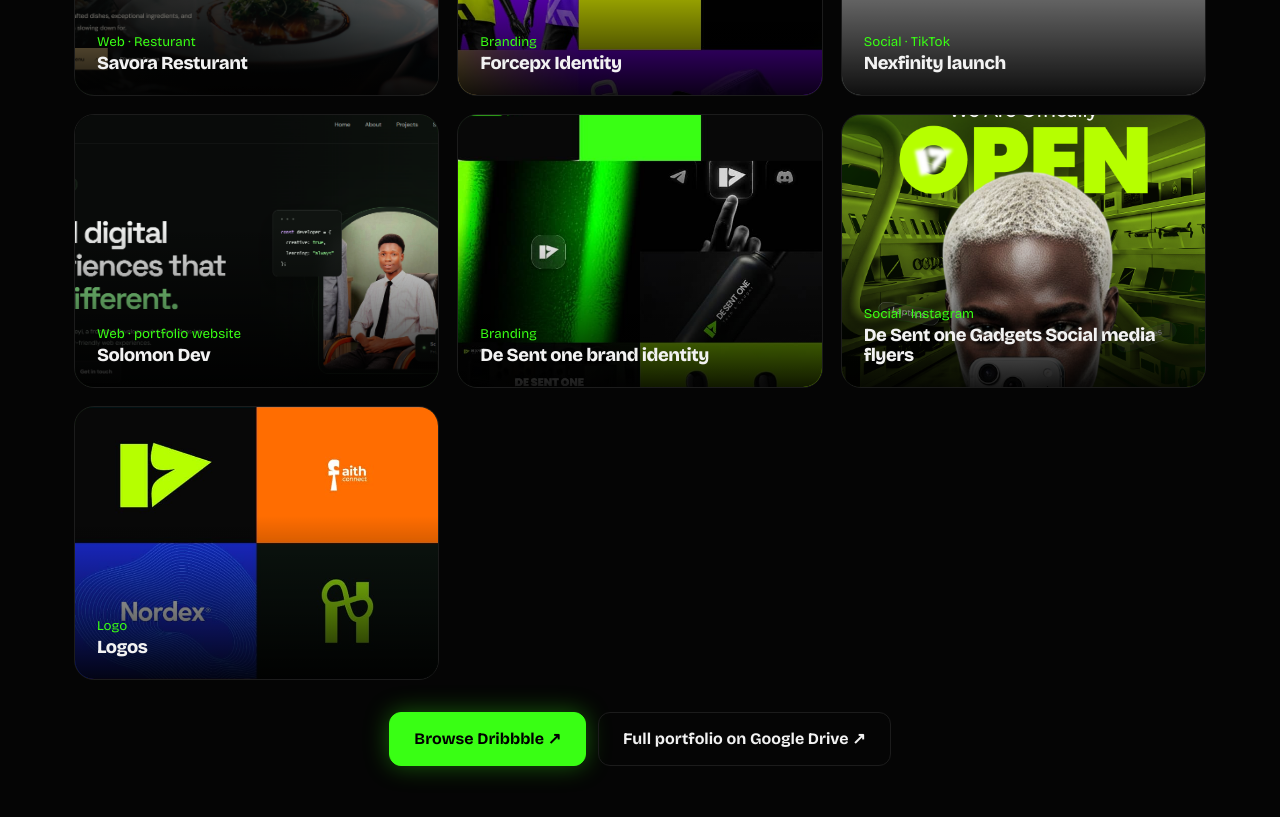
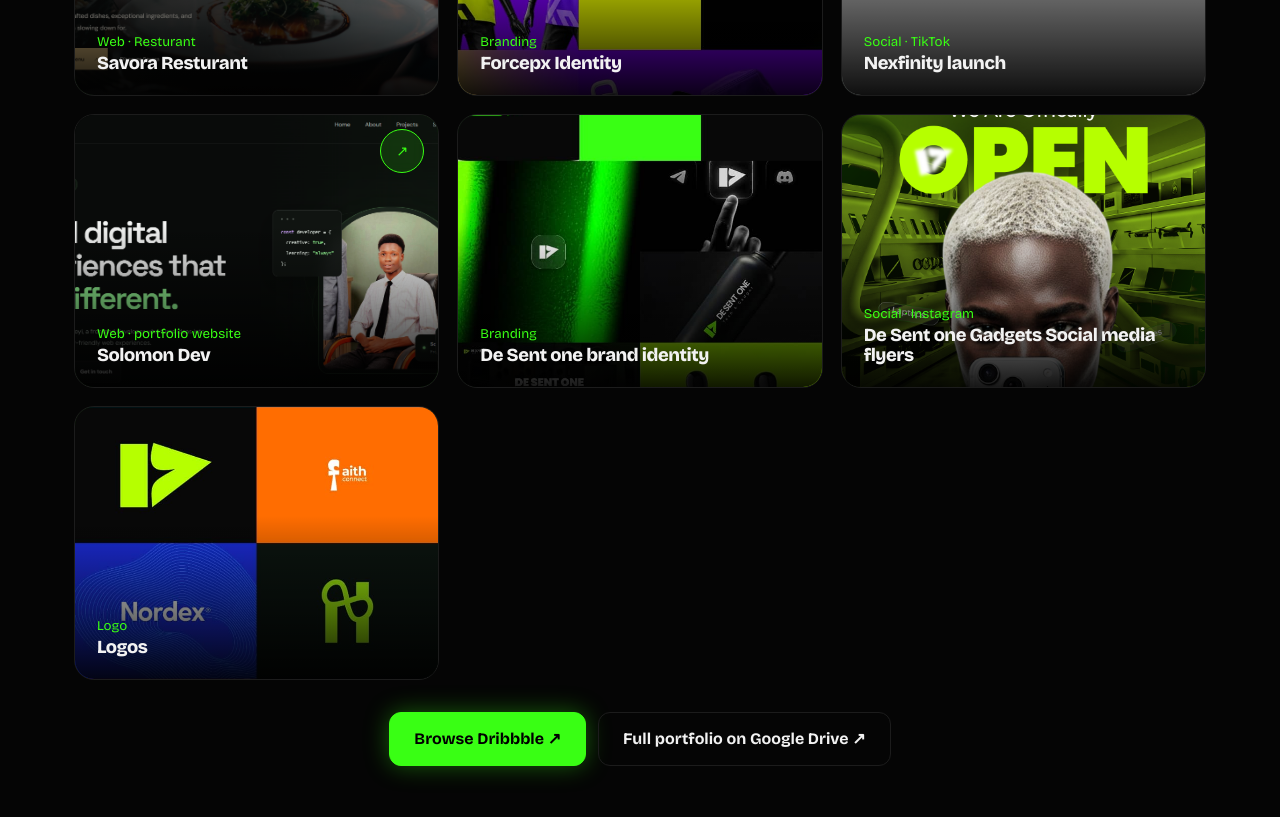
Before and after one commit to Solotech133/nexfinity, a React (Vite) app in the folder nexfinity/: page / in a window 1280 px wide. Shown: the part 2560-3377 px from the top of the page. Built offline with nearby package versions, Linux system fonts and the light colour scheme; grey boxes are pictures that could not be loaded.

Commit message:
work cards: preview and website links

```diff
--- a/nexfinity/src/components/Portfolio.jsx
+++ b/nexfinity/src/components/Portfolio.jsx
@@ -1,5 +1,5 @@
 import { useState, useEffect, useRef } from "react";
-import Reveal from "./reveal.jsx";
+import Reveal from "./Reveal";
 import { works, LINKS } from "../data";
 
 const filters = [
@@ -9,6 +9,8 @@
   ["social", "Social"],
   ["logo", "Logo"],
 ];
+
+const isLink = (w) => w.href && w.href !== "#";
 
 // muted looping preview: plays when on screen, pauses when off screen
 function PreviewVideo({ src, poster }) {
@@ -45,15 +47,25 @@
 
 export default function Portfolio() {
   const [f, setF] = useState("all");
-  const [open, setOpen] = useState(null); // work whose video is open
+  const [open, setOpen] = useState(null); // work shown in the preview window
   const shown = works.filter((w) => f === "all" || w.cat === f);
 
-  // close the player with the Escape key
+  // close the preview with the Escape key
   useEffect(() => {
     const onKey = (e) => e.key === "Escape" && setOpen(null);
     window.addEventListener("keydown", onKey);
     return () => window.removeEventListener("keydown", onKey);
   }, []);
+
+  const handleClick = (e, w) => {
+    if (isLink(w)) return; // website: let the link open normally
+    if (w.video || w.img) {
+      e.preventDefault();
+      setOpen(w);
+    } else {
+      e.preventDefault();
+    }
+  };
 
   return (
     <section id="work">
@@ -85,16 +97,11 @@
               as="a"
               key={w.title}
               href={w.href}
+              target={isLink(w) ? "_blank" : undefined}
+              rel={isLink(w) ? "noreferrer" : undefined}
               className="work"
               style={{ "--bgp": w.bg }}
-              onClick={
-                w.video
-                  ? (e) => {
-                      e.preventDefault();
-                      setOpen(w);
-                    }
-                  : undefined
-              }
+              onClick={(e) => handleClick(e, w)}
             >
               {w.video ? (
                 <>
@@ -111,6 +118,7 @@
                   />
                 )
               )}
+              {isLink(w) && <span className="play-badge">↗</span>}
               <div>
                 <small>{w.tag}</small>
                 <h3>{w.title}</h3>
@@ -144,6 +152,7 @@
           <button className="lb-close" onClick={() => setOpen(null)}>
             ✕
           </button>
+          {open.video ? (
             <video
               src={open.video}
               poster={open.img}
@@ -152,6 +161,14 @@
               playsInline
               onClick={(e) => e.stopPropagation()}
             />
+          ) : (
+            <img
+              src={open.img}
+              alt={open.title}
+              onClick={(e) => e.stopPropagation()}
+            />
+          )}
+          <p className="lb-title">{open.title}</p>
         </div>
       )}
     </section>
--- a/nexfinity/src/data.jsx
+++ b/nexfinity/src/data.jsx
@@ -30,7 +30,7 @@
   { cat: "web", tag: "Web · Resturant", title: "Savora Resturant", img: "/images/savora.jpg", bg: "linear-gradient(135deg,#0b3d0b,#021a02)", href: "#" },
   { cat: "brand", tag: "Branding", title: "Forcepx Identity", img: "/images/forcepx.jpg", bg: "linear-gradient(135deg,#1a1a1a,#39ff1440)", href: "#" },
   { cat: "social", tag: "Social · TikTok", title: "Nexfinity launch", video: "/videos/nexfinitylaunch.mp4", img: "/images/nexfinity-launch.jpg", bg: "linear-gradient(135deg,#00e67630,#050505)", href: "#" },
-  { cat: "web", tag: "Web · portfolio website", title: "Solomon Dev", img: "/images/solomondev.jpg", bg: "linear-gradient(135deg,#050505,#39ff1450)", href: "#" },
+  { cat: "web", tag: "Web · portfolio website", title: "Solomon Dev", img: "/images/solomondev.jpg", bg: "linear-gradient(135deg,#050505,#39ff1450)", href: "https://solomon-dev-roan.vercel.app/" },
   { cat: "brand", tag: "Branding", title: "De Sent one brand identity", img: "/images/desent.jpg", bg: "linear-gradient(135deg,#0f2f0f,#111)", href: "#" },
   { cat: "social", tag: "Social · Instagram", title: "De Sent one Gadgets Social media flyers", img: "/images/desentsocial.jpg", bg: "linear-gradient(135deg,#39ff1425,#000)", href: "#" },
   { cat: "logo", tag: "Logo", title: "Logos", img: "/images/logo.jpg", bg: "linear-gradient(135deg,#39ff1425,#000)", href: "#" },
```
Also changed, not shown: 1 other file (tests, documents, lock files or other folders). Lines whose indentation alone changed are shown as unchanged.
